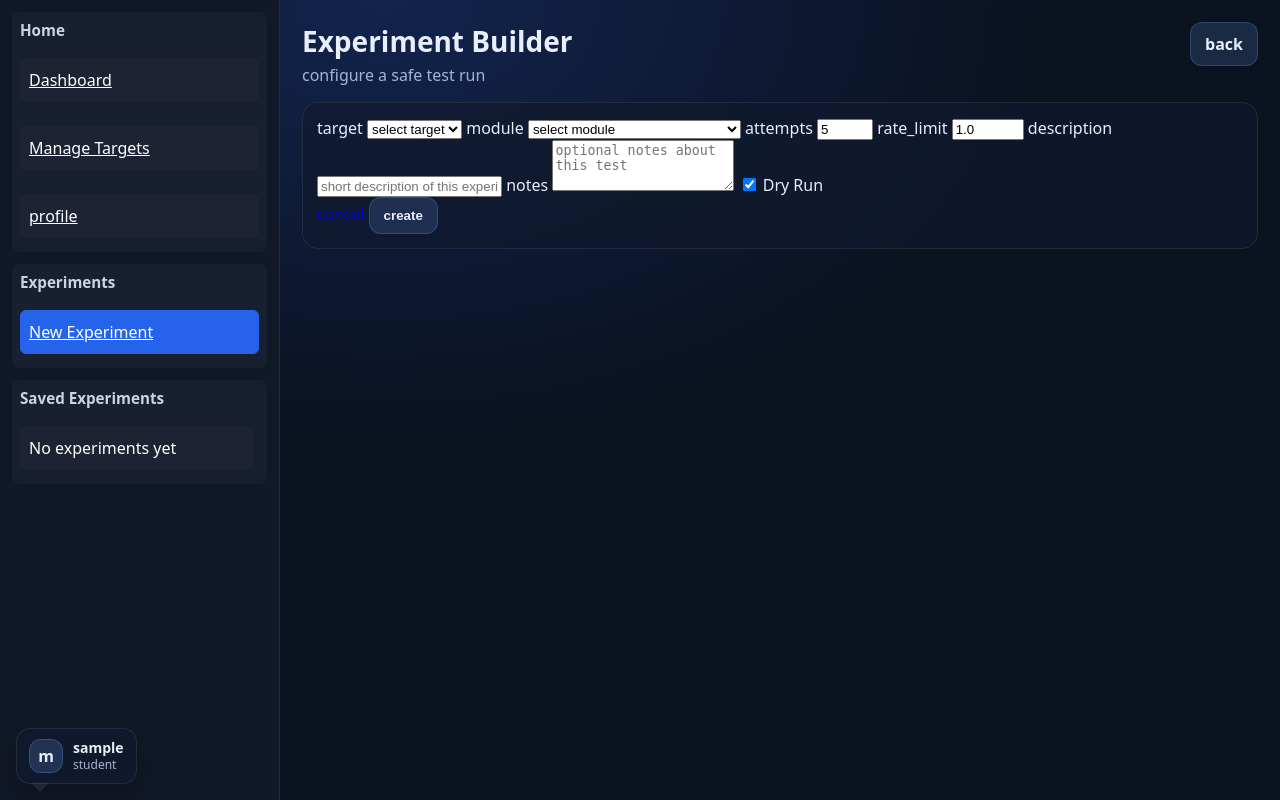
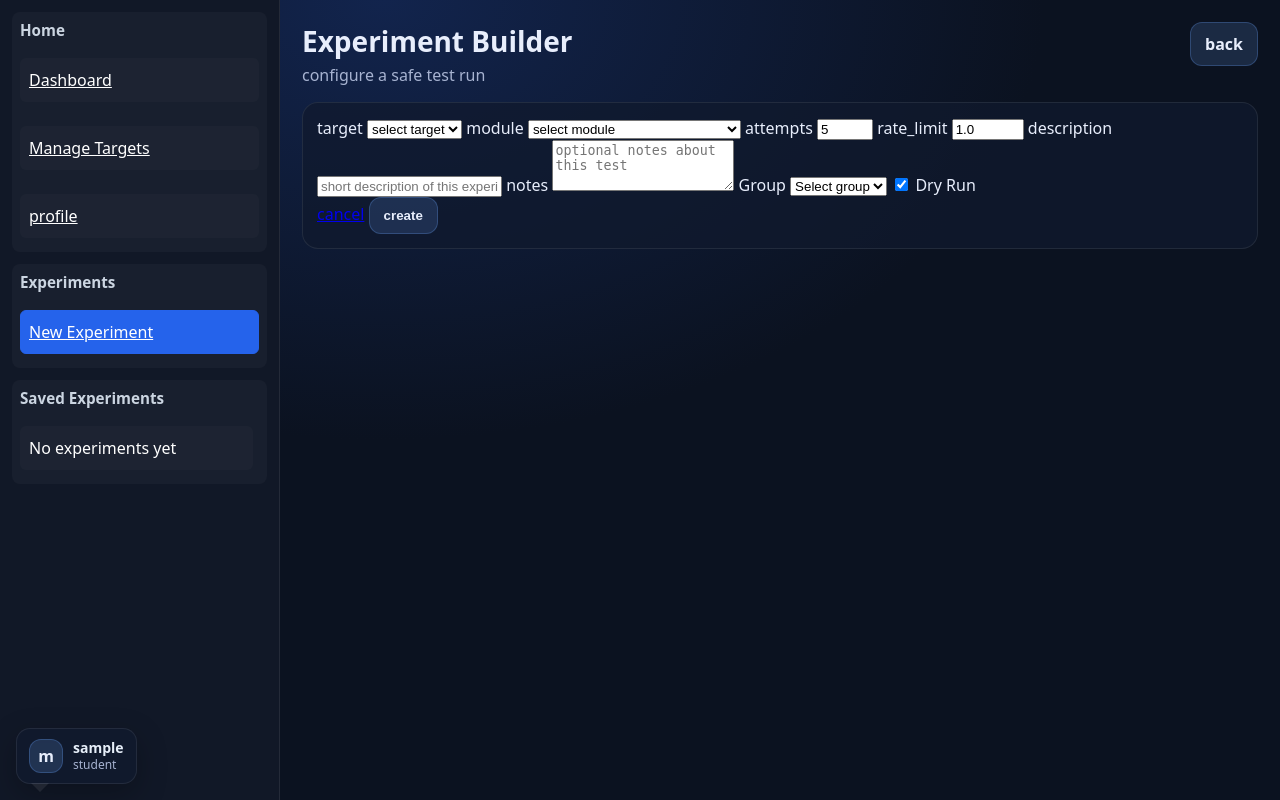
Before and after one commit to jestrada27/CAST---Cyber-Attack-Simulation-Toolkit, a Flask app: page /experiment_builder in a window 1280 px wide. Run offline with Flask 3, Linux system fonts and the light colour scheme; the visitor is signed in with stand-in values (Sample User, id 1); data that the repository does not hold is empty; some libraries are stand-ins or nearby versions.

Commit message:
Update experimentbuilder.html

```diff
--- a/templates/experimentbuilder.html
+++ b/templates/experimentbuilder.html
@@ -121,6 +121,17 @@
             <textarea name="notes" rows="3" placeholder="optional notes about this test"></textarea>
           </label>
 
+          <!--Noah: added group for experiment builder for operator control -->
+           <label class="field">
+            <span>Group</span>
+            <select name="group_id" required>
+              <option value="">Select group</option>
+              {% for group in user_groups %}
+              <option value="{{ group.group_id }}">{{ group.name }}</option>
+            {% endfor %}
+            </select>
+          </label>
+
           <label class="field checkbox">
             <input type="checkbox" name="dry_run" {% if selected_dry_run %}checked{% endif %}>
             <span>Dry Run</span>
```
